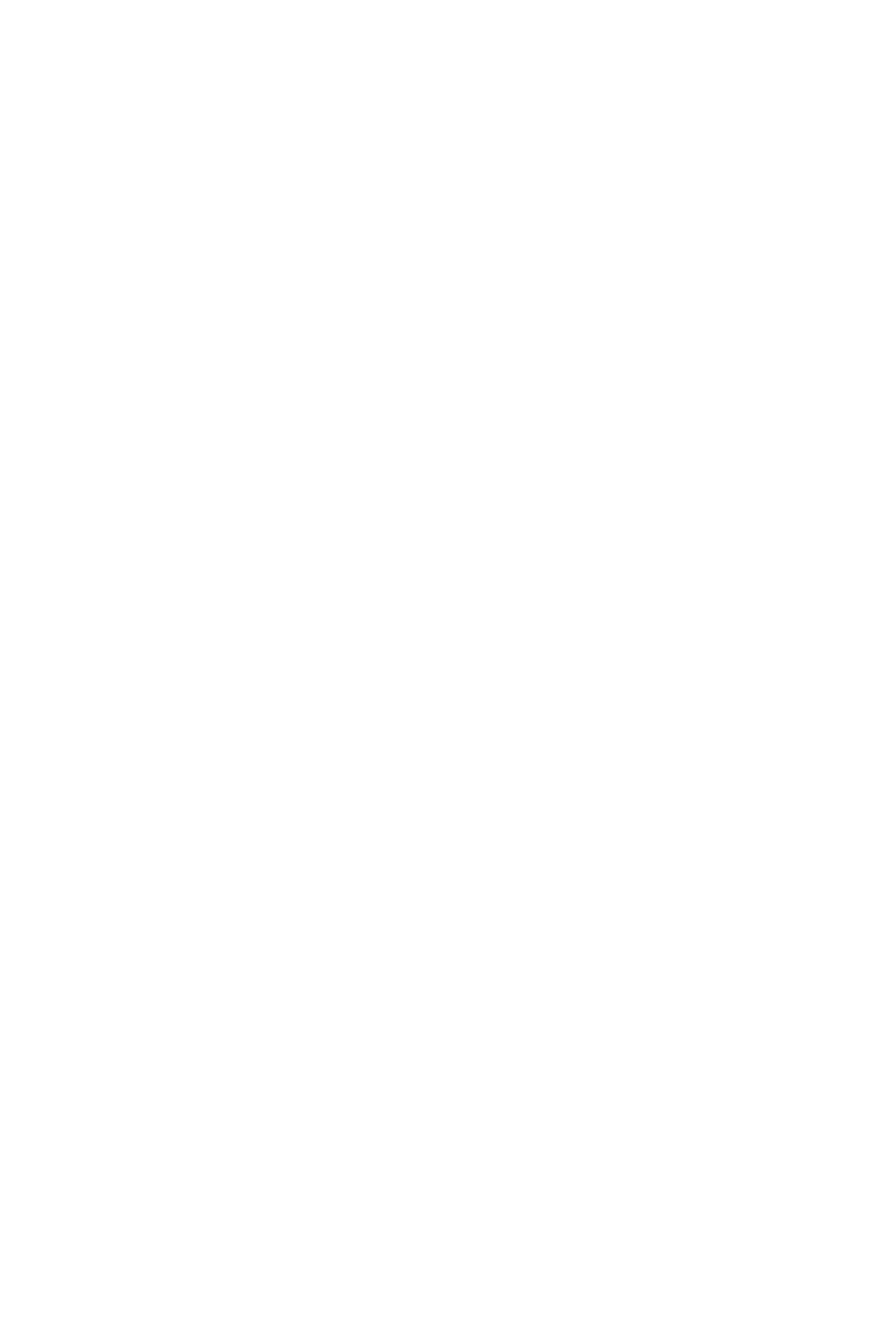
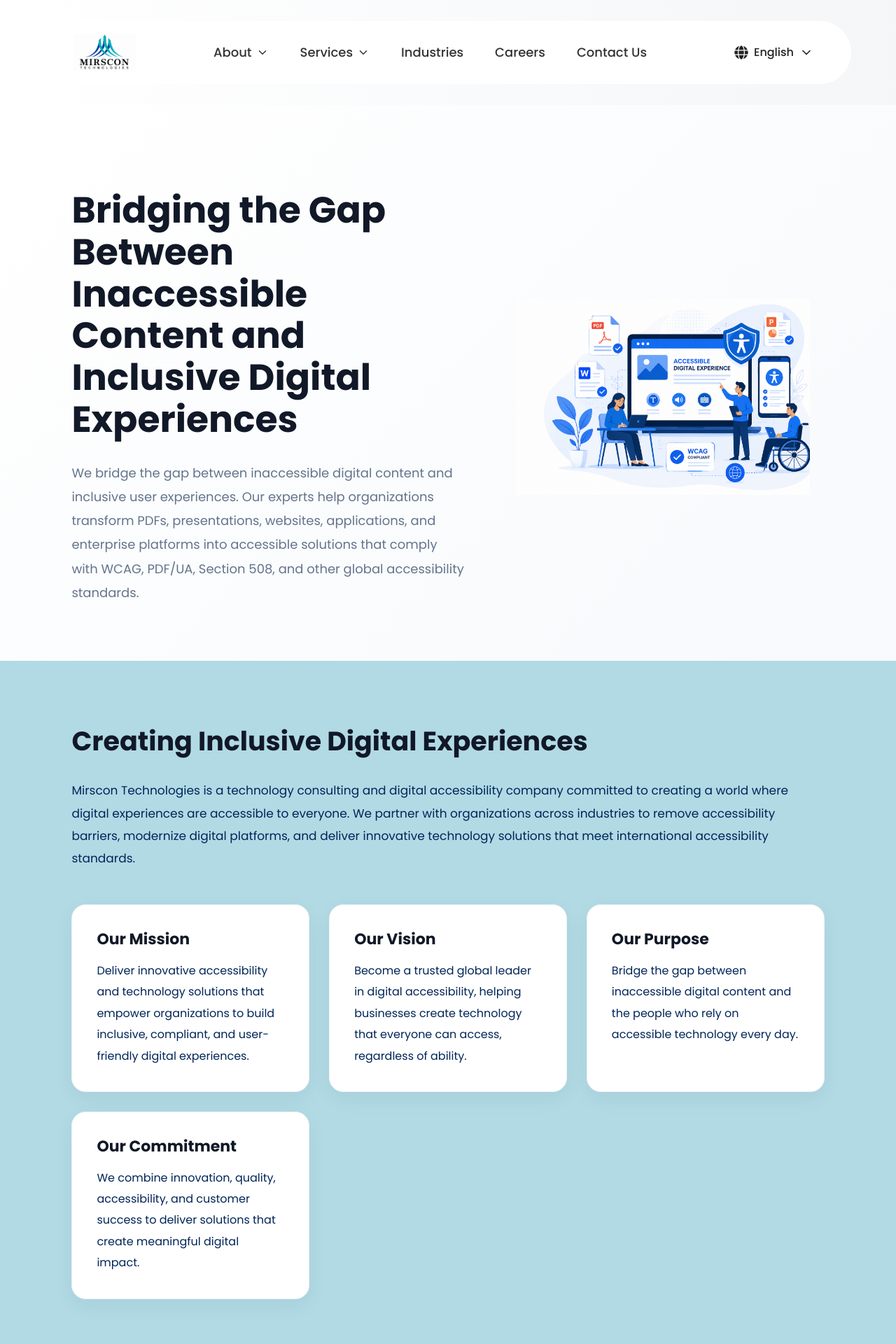
Before and after one commit to Anshikarwt08/Mirscon, a React (Vite) app: page /about in a window 1280 px wide. Before the commit this address had no page. Shown: the top 1920 px of the page at 70% size. Before the commit the page ends 800 px from the top, so only its background shows below. Built offline with nearby package versions, Linux system fonts and the light colour scheme.

Commit message:
About Section

```diff
--- a/src/App.css
+++ b/src/App.css
@@ -1,4 +1,7 @@
-* {
+
+@import url('https://fonts.googleapis.com/css2?family=Poppins:wght@300;400;500;600;700;800&display=swap');
+*
+ {
   margin: 0;
   padding: 0;
   box-sizing: border-box;
@@ -7,7 +10,7 @@
 
 body{
     background: linear-gradient(to right, #ffffff, #f4f6f8);
-    font-family: Arial, Helvetica, sans-serif;
+    font-family: "poppins",sans-serif;
 }
 
 #root{
--- a/src/App.jsx
+++ b/src/App.jsx
@@ -3,10 +3,14 @@ import { Routes, Route } from "react-router-dom";
 import Header from "./pages/Header/Header";
 import Services from "./pages/services/services";
 import Technology from "./pages/Technology/Technology";
-import Team from "./components/Team/Team";
 import ContactBanner from "./pages/ContactBanner/ContactBanner";
+
 import Footer from "./components/Footer/Footer";
 
+// About Page
+import About from "./pages/About/About";
+
+// Service Detail Pages
 import QualityAutomation from "./pages/ServiceDetails/QualityAutomation";
 import Salesforce from "./pages/ServiceDetails/Salesforce";
 import Integration from "./pages/ServiceDetails/Integration";
@@ -18,12 +22,13 @@ function MainPage() {
   return (
     <>
       <Header />
+
       <main>
         <Services />
         <Technology />
-        <Team />
         <ContactBanner />
       </main>
+
       <Footer />
     </>
   );
@@ -32,13 +37,42 @@ function MainPage() {
 function App() {
   return (
     <Routes>
+      {/* Home */}
       <Route path="/" element={<MainPage />} />
-      <Route path="/quality-automation" element={<QualityAutomation />} />
-      <Route path="/salesforce" element={<Salesforce />} />
-      <Route path="/integration" element={<Integration />} />
-      <Route path="/servicenow" element={<ServiceNow />} />
-      <Route path="/cloud" element={<Cloud />} />
-      <Route path="/product-engineering" element={<ProductEngineering />} />
+
+      {/* About */}
+      <Route path="/about" element={<About />} />
+
+      {/* Services */}
+      <Route
+        path="/quality-automation"
+        element={<QualityAutomation />}
+      />
+
+      <Route
+        path="/salesforce"
+        element={<Salesforce />}
+      />
+
+      <Route
+        path="/integration"
+        element={<Integration />}
+      />
+
+      <Route
+        path="/servicenow"
+        element={<ServiceNow />}
+      />
+
+      <Route
+        path="/cloud"
+        element={<Cloud />}
+      />
+
+      <Route
+        path="/product-engineering"
+        element={<ProductEngineering />}
+      />
     </Routes>
   );
 }
--- a/src/components/Footer/Footer.css
+++ b/src/components/Footer/Footer.css
@@ -18,7 +18,7 @@
 /* Paragraph */
 
 .footer p {
-    color: #64748B;
+    color: #475569;
     line-height: 1.9;
     margin-bottom: 15px;
 }
--- a/src/index.css
+++ b/src/index.css
@@ -1,3 +1,5 @@
+@import url('https://fonts.googleapis.com/css2?family=Poppins:wght@300;400;500;600;700;800&display=swap');
+
 /* ===========================
    Global Reset
 =========================== */
@@ -23,16 +25,15 @@ html {
 =========================== */
 
 body {
-  font-family: "Inter", sans-serif;
+    font-family: "Poppins", sans-serif;
     font-size: 16px;
     line-height: 1.6;
     font-weight: 400;
     color: #222222;
-  background-color: #ffffff;
+    background: linear-gradient(to right, #ffffff, #f4f6f8);
 
     -webkit-font-smoothing: antialiased;
     -moz-osx-font-smoothing: grayscale;
-
     text-rendering: optimizeLegibility;
 }
 
@@ -46,7 +47,7 @@ h3,
 h4,
 h5,
 h6 {
-  font-family: "Inter", sans-serif;
+    font-family: "Poppins", sans-serif;
     font-weight: 700;
     line-height: 1.3;
     color: #111827;
@@ -57,7 +58,7 @@ h6 {
 =========================== */
 
 p {
-  color: #4b5563;
+    color: #4B5563;
 }
 
 /* ===========================
@@ -110,6 +111,14 @@ button {
 =========================== */
 
 :focus-visible {
-  outline: 3px solid #0a84ff;
+    outline: 3px solid #4F6BED;
     outline-offset: 3px;
 }
+
+/* ===========================
+   Root
+=========================== */
+
+#root {
+    min-height: 100vh;
+}
--- /dev/null
+++ b/src/pages/About/About.css
@@ -0,0 +1,229 @@
+@import url('https://fonts.googleapis.com/css2?family=Poppins:wght@300;400;500;600;700;800&display=swap');
+
+.about-page {
+    font-family: "Poppins", sans-serif;
+    background: #b1dae5;
+}
+
+/* ===========================
+   Hero
+=========================== */
+
+.about-hero{
+    padding:120px 8% 80px;
+    background:
+    linear-gradient(135deg,#ffffff 0%,#f7f9fc 100%);
+}
+
+.about-container{
+    max-width:1200px;
+    margin:auto;
+}
+.about-hero-grid{
+    display:grid;
+    grid-template-columns:1.1fr 0.9fr;
+    align-items:center;
+    gap:50px;
+}
+
+.about-left{
+    max-width:650px;
+}
+
+.about-right{
+    display:flex;
+    justify-content:center;
+    align-items:center;
+}
+
+.about-right img{
+    width:420px;        /* Reduce this value to make it smaller */
+    max: width 100px;
+    height:auto;
+}
+
+.about-tag{
+    display:inline-block;
+    padding:8px 18px;
+    border-radius:50px;
+    background:#eef4ff;
+    color:#4F6BED;
+    font-size:14px;
+    font-weight:600;
+    letter-spacing:.8px;
+    margin-bottom:25px;
+}
+
+.about-hero h1{
+    font-size:52px;
+    line-height:1.15;
+    color:#111827;
+    font-weight:700;
+    max-width:800px;
+}
+
+.about-hero h1 span{
+    color:#4F6BED;
+}
+
+.about-hero p{
+    margin-top:30px;
+    max-width:760px;
+    color:#64748B;
+    font-size:18px;
+    line-height:1.9;
+}
+
+/* ===========================
+   Sections
+=========================== */
+
+.about-section{
+    padding:90px 8%;
+}
+
+.light-bg {
+    background: #b3c3d8;
+}
+.about-section h2{
+    font-size:38px;
+    color:#111827;
+    margin-bottom:30px;
+    position:relative;
+}
+
+.about-section p{
+    color:#002558;
+    font-size:17px;
+    line-height:1.9;
+    margin-bottom:20px;
+}
+
+/* ===========================
+   Cards
+=========================== */
+
+.about-grid{
+    margin-top:50px;
+    display:grid;
+    grid-template-columns:repeat(auto-fit,minmax(260px,1fr));
+    gap:28px;
+}
+
+.about-card{
+    background:#fff;
+    border-radius:20px;
+    padding:35px;
+    transition:.35s;
+    border:1px solid #edf2f7;
+    box-shadow:0 10px 30px rgba(0,0,0,.05);
+}
+
+.about-card:hover{
+    transform:translateY(-8px);
+    box-shadow:0 18px 40px rgba(79,107,237,.15);
+}
+
+.about-card h3{
+    color:#111827;
+    font-size:22px;
+    margin-bottom:15px;
+}
+
+.about-card p{
+    margin:0;
+    font-size:16px;
+}
+
+/* ===========================
+   Mission & Vision
+=========================== */
+
+.mission-grid{
+    display:grid;
+    grid-template-columns:repeat(auto-fit,minmax(320px,1fr));
+    gap:40px;
+}
+
+.mission-grid div{
+    background:#fff;
+    padding:40px;
+    border-radius:20px;
+    border:1px solid #edf2f7;
+    box-shadow:0 10px 30px rgba(0,0,0,.05);
+}
+/* ===========================
+   Responsive
+=========================== */
+
+@media(max-width:992px){
+
+.about-hero{
+    padding:100px 6% 70px;
+}
+
+.about-section{
+    padding:70px 6%;
+}
+
+.about-hero h1{
+    font-size:42px;
+}
+
+.about-section h2{
+    font-size:32px;
+}
+
+}
+
+@media(max-width:768px){
+
+.about-hero{
+    padding:90px 5% 60px;
+}
+
+.about-section{
+    padding:60px 5%;
+}
+
+.about-hero h1{
+    font-size:34px;
+}
+
+.about-hero p{
+    font-size:16px;
+}
+
+.about-section h2{
+    font-size:28px;
+}
+
+.about-card{
+    padding:28px;
+}
+
+.mission-grid div{
+    padding:30px;
+}
+
+}
+
+@media(max-width:480px){
+
+.about-hero h1{
+    font-size:28px;
+}
+
+.about-tag{
+    font-size:12px;
+}
+
+.about-section h2{
+    font-size:24px;
+}
+
+.about-card h3{
+    font-size:20px;
+}
+
+}
--- /dev/null
+++ b/src/pages/About/About.jsx
@@ -0,0 +1,149 @@
+import "./About.css";
+
+import { useEffect } from "react";
+import { useLocation } from "react-router-dom";
+
+import Header from "../Header/Header";
+import Footer from "../../components/Footer/Footer";
+import Team from "../Team/Team";
+
+import illustration from "../../assets/Accessibility.png";
+
+function About() {
+  const location = useLocation();
+
+  useEffect(() => {
+    if (location.hash) {
+      const id = location.hash.replace("#", "");
+      const element = document.getElementById(id);
+
+      if (element) {
+        setTimeout(() => {
+          element.scrollIntoView({
+            behavior: "smooth",
+            block: "start",
+          });
+        }, 100);
+      }
+    } else {
+      window.scrollTo({
+        top: 0,
+        behavior: "smooth",
+      });
+    }
+  }, [location]);
+
+  return (
+    <>
+      <Header />
+
+      <main className="about-page">
+        {/* ================= HERO ================= */}
+
+        <section className="about-hero">
+          <div className="about-container about-hero-grid">
+
+            <div className="about-left">
+              <h1>
+                Bridging the Gap Between
+                Inaccessible Content
+                and Inclusive Digital Experiences
+              </h1>
+
+              <p>
+                We bridge the gap between inaccessible digital content and
+                inclusive user experiences. Our experts help organizations
+                transform PDFs, presentations, websites, applications, and
+                enterprise platforms into accessible solutions that comply with
+                WCAG, PDF/UA, Section 508, and other global accessibility
+                standards.
+              </p>
+            </div>
+
+            <div className="about-right">
+              <img
+                src={illustration}
+                alt="Digital Accessibility Illustration"
+              />
+            </div>
+
+          </div>
+        </section>
+
+        {/* ================= WHO WE ARE ================= */}
+
+        <section
+          id="who-we-are"
+          className="about-section"
+        >
+          <div className="about-container">
+
+            <h2>Creating Inclusive Digital Experiences</h2>
+
+            <p className="section-description">
+              Mirscon Technologies is a technology consulting and digital
+              accessibility company committed to creating a world where digital
+              experiences are accessible to everyone. We partner with
+              organizations across industries to remove accessibility barriers,
+              modernize digital platforms, and deliver innovative technology
+              solutions that meet international accessibility standards.
+            </p>
+
+            <div className="about-grid">
+
+              <div className="about-card">
+                <h3>Our Mission</h3>
+
+                <p>
+                  Deliver innovative accessibility and technology solutions
+                  that empower organizations to build inclusive, compliant,
+                  and user-friendly digital experiences.
+                </p>
+              </div>
+
+              <div className="about-card">
+                <h3>Our Vision</h3>
+
+                <p>
+                  Become a trusted global leader in digital accessibility,
+                  helping businesses create technology that everyone can access,
+                  regardless of ability.
+                </p>
+              </div>
+
+              <div className="about-card">
+                <h3>Our Purpose</h3>
+
+                <p>
+                  Bridge the gap between inaccessible digital content and the
+                  people who rely on accessible technology every day.
+                </p>
+              </div>
+
+              <div className="about-card">
+                <h3>Our Commitment</h3>
+
+                <p>
+                  We combine innovation, quality, accessibility, and customer
+                  success to deliver solutions that create meaningful digital
+                  impact.
+                </p>
+              </div>
+
+            </div>
+
+          </div>
+        </section>
+
+        {/* ================= TEAM ================= */}
+
+        <Team />
+
+      </main>
+
+      <Footer />
+    </>
+  );
+}
+
+export default About;
--- a/src/pages/header/header.jsx
+++ b/src/pages/header/header.jsx
@@ -1,5 +1,8 @@
 import { useState } from "react";
+import { Link } from "react-router-dom";
 import "./Header.css";
+
+import MirsconLogo from "../../assets/Mirscon.png";
 
 import { FaGlobe } from "react-icons/fa";
 import { FiChevronDown, FiChevronUp } from "react-icons/fi";
@@ -30,15 +33,13 @@ function Header() {
     <header className="mirscon-header">
       {/* Logo */}
       <div className="mirscon-logo">
-        <img
-          src="https://www.mirscon.com/assets/images/logo.png"
-          alt="Mirscon Logo"
-        />
+        <Link to="/">
+          <img src={MirsconLogo} alt="Mirscon Logo" />
+        </Link>
       </div>
 
       {/* Navigation */}
       <nav className="mirscon-navbar">
-
         {/* About */}
         <div className="dropdown">
           <button className="dropdown-btn">
@@ -47,8 +48,18 @@ function Header() {
           </button>
 
           <div className="dropdown-content">
-            <a href="#about">{t("header.AboutUs")}</a>
-            <a href="#team">{t("header.OurTeam")}</a>
+            <Link to="/about">
+              {t("header.AboutUs")}
+            </Link>
+
+            <Link
+  to={{
+    pathname: "/about",
+    hash: "#team",
+  }}
+>
+  {t("header.OurTeam")}
+</Link>
           </div>
         </div>
 
@@ -71,14 +82,19 @@ function Header() {
         </div>
 
         {/* Industries */}
-        <a href="#industries">{t("header.Industries")}</a>
+        <a href="#industries">
+          {t("header.Industries")}
+        </a>
 
         {/* Careers */}
-        <a href="#careers">{t("header.Careers")}</a>
+        <a href="#careers">
+          {t("header.Careers")}
+        </a>
 
         {/* Contact */}
-        <a href="#contact">{t("header.ContactUs")}</a>
-
+        <a href="#contact">
+          {t("header.ContactUs")}
+        </a>
       </nav>
 
       {/* Language Selector */}
```
Also changed, not shown: src/components/Footer/Footer.jsx (+4 -4 lines), src/pages/Team/Team.jsx (renamed from src/components/Team/Team.jsx, +16 -18 lines), src/assets/Accessibility.png (added), src/assets/Mirscon.png, src/pages/Team/Team.css (renamed from src/components/Team/Team.css). Lines whose indentation alone changed are shown as unchanged.
